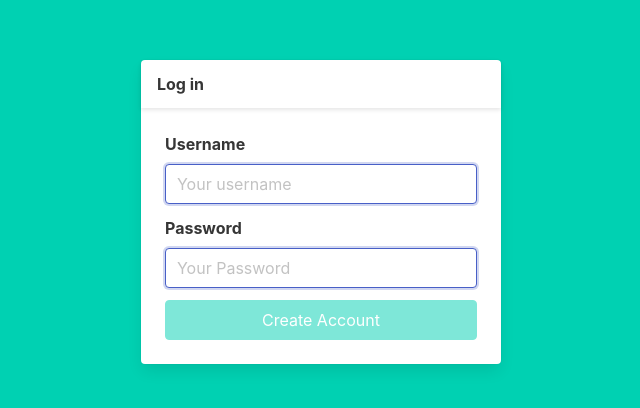
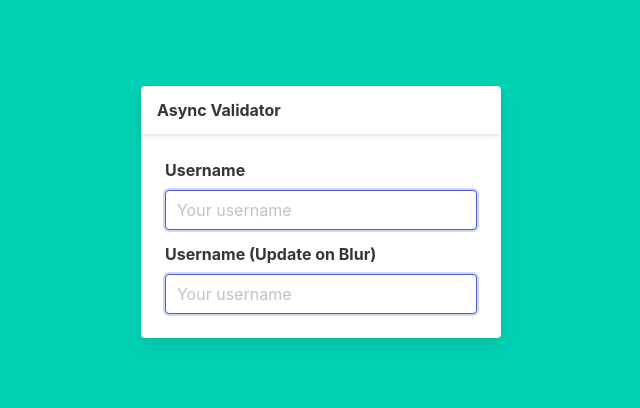
Before and after one commit to mainawycliffe/angular-async-validator, an Angular app: page / in a window 1280 px wide. Shown: the part 188-596 px from the top of the page, without its empty margins (319-959 px from the left). Built offline with nearby package versions, Linux system fonts and the light colour scheme.

Commit message:
use the async validator

```diff
--- a/src/app/app.component.html
+++ b/src/app/app.component.html
@@ -4,35 +4,35 @@
       <div class="column is-4 is-offset-4 has-text-centered">
         <div class="card">
           <div class="card-header">
-            <h3 class="card-header-title is-1">Log in</h3>
+            <h3 class="card-header-title is-1">Async Validator</h3>
           </div>
           <div class="card-content">
-            <form [formGroup]="frmLogin">
+            <form [formGroup]="frmAsyncValidator">
               <div class="field has-text-left">
                 <label class="label">Username </label>
-                <div class="control">
+                <div [ngClass]="{'is-loading': frmAsyncValidator.controls['username'].pending }" class="control">
                   <input [ngClass]="{'is-danger': hasError('username', 'any')}" formControlName="username"
                     class="input is-focused" type="username" placeholder="Your username" autofocus="">
                 </div>
-                <div class="has-text-danger" *ngIf="hasError('username', 'username')">
+                <div class="has-text-danger" *ngIf="hasError('username', 'required')">
                   A valid username is required!
                 </div>
-              </div>
-
-              <div class="field has-text-left">
-                <label class="label">Password </label>
-                <div class="control">
-                  <input [ngClass]="{'is-danger': hasError('password', 'any')}" formControlName="password"
-                    class="input is-focused" type="password" placeholder="Your Password">
-                </div>
-                <div class="has-text-danger" *ngIf="hasError('password', 'required')">
-                  Password is required!
+                <div class="has-text-danger" *ngIf="frmAsyncValidator.controls['username'].errors?.usernameExists">
+                  This username is already taken!
                 </div>
               </div>
-              <div class="field">
-                <button [disabled]="frmLogin.invalid" class="button is-block is-primary has-text-white is-fullwidth ">
-                  Create Account
-                </button>
+              <div class="field has-text-left">
+                <label class="label">Username (Update on Blur) </label>
+                <div [ngClass]="{'is-loading': frmAsyncValidator.controls['username2'].pending }" class="control">
+                  <input [ngClass]="{'is-danger': hasError('username2', 'any')}" formControlName="username2"
+                    class="input is-focused" type="username2" placeholder="Your username" autofocus="">
+                </div>
+                <div class="has-text-danger" *ngIf="hasError('username2', 'required')">
+                  A valid username is required!
+                </div>
+                <div class="has-text-danger" *ngIf="frmAsyncValidator.controls['username2'].errors?.usernameExists">
+                  This username is already taken!
+                </div>
               </div>
             </form>
           </div>
--- a/src/app/app.component.ts
+++ b/src/app/app.component.ts
@@ -1,5 +1,6 @@
 import { Component, OnInit } from '@angular/core';
 import { FormGroup, FormBuilder, Validators } from '@angular/forms';
+import { UsernamesService } from './usernames.service';
 
 @Component({
   selector: 'app-root',
@@ -7,22 +8,51 @@ import { FormGroup, FormBuilder, Validators } from '@angular/forms';
   styleUrls: ['./app.component.scss']
 })
 export class AppComponent implements OnInit {
-  frmLogin: FormGroup;
+  frmAsyncValidator: FormGroup;
 
-  constructor(private fb: FormBuilder) {
-    this.frmLogin = this.createForm();
+  constructor(
+    private fb: FormBuilder,
+    private usernameService: UsernamesService
+  ) {
+    this.frmAsyncValidator = this.createForm();
   }
 
   ngOnInit() {}
 
   hasError(field: string, error: string): boolean {
-    return false;
+    if (error === 'any' || error === '') {
+      return (
+        this.frmAsyncValidator.controls[field].dirty &&
+        this.frmAsyncValidator.controls[field].invalid
+      );
+    }
+
+    // this.frmLogin.controls[field].pending;
+
+    return (
+      this.frmAsyncValidator.controls[field].dirty &&
+      this.frmAsyncValidator.controls[field].hasError(error)
+    );
   }
+
+  // @TODO: Touch on Perfomance
 
   createForm(): FormGroup {
     return this.fb.group({
-      username: [null, [Validators.required]],
-      password: [null, [Validators.required]]
+      username: [
+        null,
+        [Validators.required],
+        [this.usernameService.userValidator()]
+      ],
+      username2: [
+        // this updates on blur
+        null,
+        {
+          validators: [Validators.required],
+          asyncValidators: [this.usernameService.userValidator()],
+          updateOn: 'blur'
+        }
+      ]
     });
   }
 }
```
